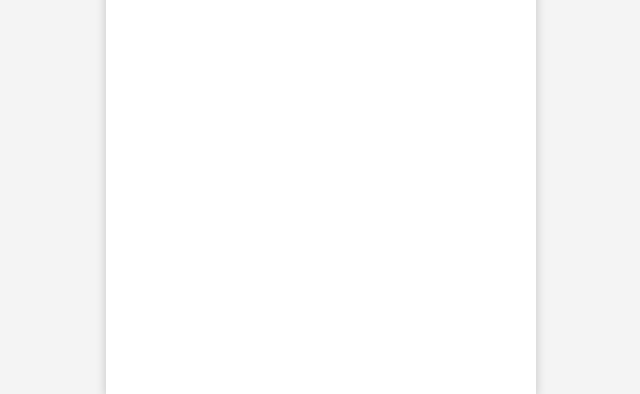
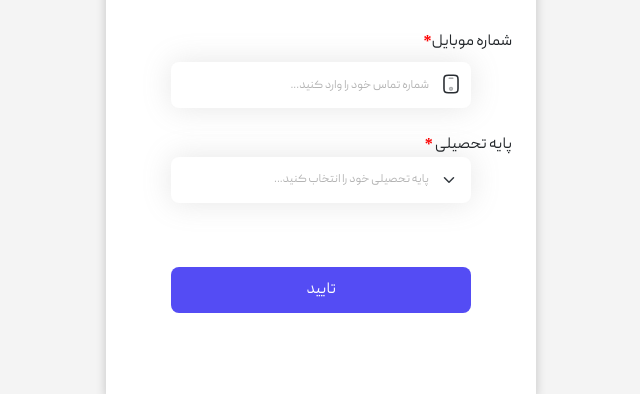
Before and after one commit to yasamanAfshari/Ketabchi-App, a plain HTML site: page index.html in a window 1280 px wide. Shown: the part 406-800 px from the top of the page, without its empty margins (319-959 px from the left). Drawn offline with Linux system fonts and the light colour scheme.

Commit message:
login complite

```diff
--- a/Css/login.css
+++ b/Css/login.css
@@ -8,6 +8,7 @@
 }
 *{
     font-family: "Peyda";
+    direction: rtl;
 }
 body {
     display: flex;
@@ -30,3 +31,89 @@ body {
     overflow: hidden;
 
   }
+
+  label:has(+ div.required)::after {
+    content: "*";
+    font-family: initial;
+    color: red;
+    font-weight: bold;
+    vertical-align: middle;
+}
+.input-container {
+  position: relative;
+  width: 100%;
+  max-width: 300px;
+}
+
+.input-container input {
+  width: 100%;
+  padding: 10px 40px 10px 10px;
+  border-radius: 8px;
+  font-size: 16px;
+  box-shadow: 0px 0px 30px 0px #82828333;
+  border: 2px solid transparent;
+  height: 46px;
+
+
+}
+input:focus , input:focus-visible{
+  border: 2px solid #ACCA5C;
+  outline: none;
+}
+input::placeholder{
+  font-size: 12px;
+  color: #B3B3B3 !important;
+}
+.input-container .icon {
+  position: absolute;
+  right: 10px;
+  top: 57%;
+  transform: translateY(-50%);
+  width: 20px; /* اندازه مشخص برای آیکون */
+  height: 20px;
+  pointer-events: none; /* کلیک روی SVG اثری نداشته باشه */
+}
+.form-select{
+  font-size: 12px !important;
+  color: #B3B3B3 !important;
+  padding: 10px 40px 10px 10px;
+  background-position: right 0.75rem center;
+}
+select{
+  width: 100%;
+  padding: 10px 40px 10px 10px;
+  border-radius: 8px !important;
+  font-size: 16px !important;
+  box-shadow: 0px 0px 30px 0px #82828333;
+  border: 2px solid transparent !important;
+  height: 46px;
+
+
+}
+select:focus , select:focus-visible{
+  border: 2px solid #ACCA5C !important;
+  box-shadow: none !important;
+  outline: none !important;
+}
+.main-btn{
+  width: 300px;
+  height: 46px;
+  color: white;
+  background-color: #544CF4;
+  border-radius: 8px;
+  border: none;
+  transition: all 0.5s;
+}
+.main-btn:hover{
+  background-color: #7069FF;
+}
+.main-btn:active{
+  background-color: #362FCB;
+}
+.main-btn.disabled{
+  background-color: #544CF4;
+}
+.main-btn:focus-visible , .main-btn:focus{
+  outline: none;
+  border: none;
+}
--- a/index.html
+++ b/index.html
@@ -11,15 +11,65 @@
     <div class="app-container p-4">
         <div class="d-flex justify-content-center flex-column ">
             <div class="d-flex justify-content-center">
-                 <img src="Image/login-vector.png" alt="login" class="w-75 h-auto ">
-
+                 <img src="Image/login-vector.png" alt="login" class="w-75 h-auto">
             </div>
-            <div class="d-flex align-items-center flex-column">
-                <h2 class="fw-bold">ورود و ثبت نام</h2>
+            <div class="d-flex flex-column justify-content-center align-items-center mt-3">
+                <h1 class="fw-bold">
+                    ورود و ثبت نام
+                </h1>
                 <p class="text-center">
                     برای ورود لازم است شماره موبایل  و پایه تحصیلی خود را وارد کنید.
                 </p>
+                <p>
+
+                </p>
             </div>
+
+            <form action="#">
+                <label for="mobile" > شماره موبایل</label>
+                <div class=" required d-flex justify-content-center mb-4">
+                    <div class="input-container">
+                         <input type="text" class=" mt-2" placeholder="شماره تماس خود را وارد کنید..." required>
+                    <svg width="15" height="19" viewBox="0 0 15 19" fill="none" xmlns="http://www.w3.org/2000/svg" class="icon">
+                        <path d="M14.1667 5.33332V13.6667C14.1667 17 13.3333 17.8333 10 17.8333H5.00001C1.66668 17.8333 0.833344 17 0.833344 13.6667V5.33332C0.833344 1.99999 1.66668 1.16666 5.00001 1.16666H10C13.3333 1.16666 14.1667 1.99999 14.1667 5.33332Z" stroke="#292D32" stroke-width="1.5" stroke-linecap="round" stroke-linejoin="round"/>
+                        <path opacity="0.4" d="M9.16668 4.08331H5.83334" stroke="#292D32" stroke-width="1.5" stroke-linecap="round" stroke-linejoin="round"/>
+                        <path opacity="0.4" d="M7.50001 15.4166C8.21338 15.4166 8.79168 14.8383 8.79168 14.125C8.79168 13.4116 8.21338 12.8333 7.50001 12.8333C6.78664 12.8333 6.20834 13.4116 6.20834 14.125C6.20834 14.8383 6.78664 15.4166 7.50001 15.4166Z" stroke="#292D32" stroke-width="1.5" stroke-linecap="round" stroke-linejoin="round"/>
+                        </svg>
+                    </div>
+
+
+                </div>
+
+
+                <label for="mobile"> پایه تحصیلی </label>
+                <div class=" required d-flex justify-content-center mb-4">
+                    <div class=" input-container mb-3">
+                        <select class="form-select" id="inputGroupSelect02" >
+                          <option selected>پایه تحصیلی خود را  انتخاب کنید...</option>
+                          <option value="1">دهم کامپیوتر </option>
+                          <option value="2">یازدهم کامپیوتر</option>
+                          <option value="3">دوازدهم کامپیوتر</option>
+                        </select>
+
+                      </div>
+
+
+                </div>
+
+
+                <div class="d-flex justify-content-center mt-5">
+                    <button class="main-btn">
+                    تایید
+                </button>
+                </div>
+
+            </form>
+
+
+
+
+
+
 
 
 
```
Also changed, not shown: Image/SVG/mobile.svg (added).
